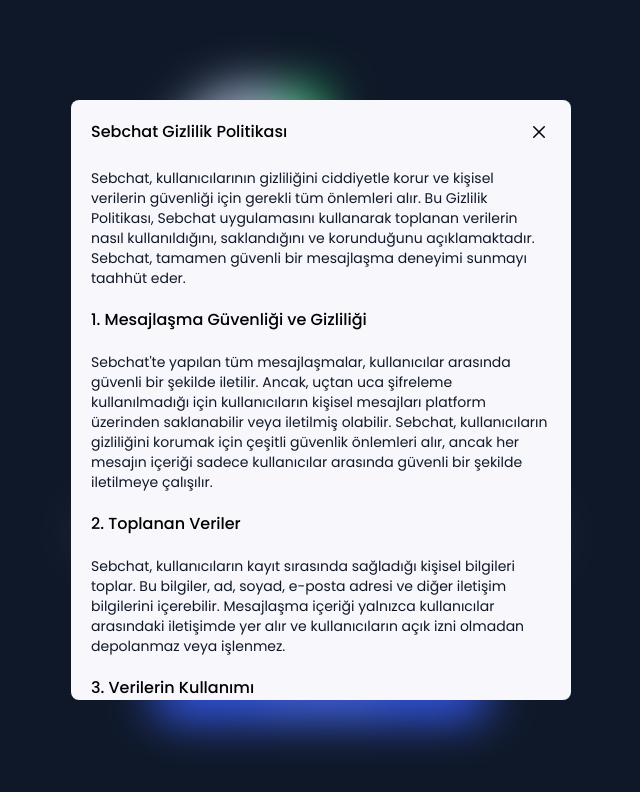
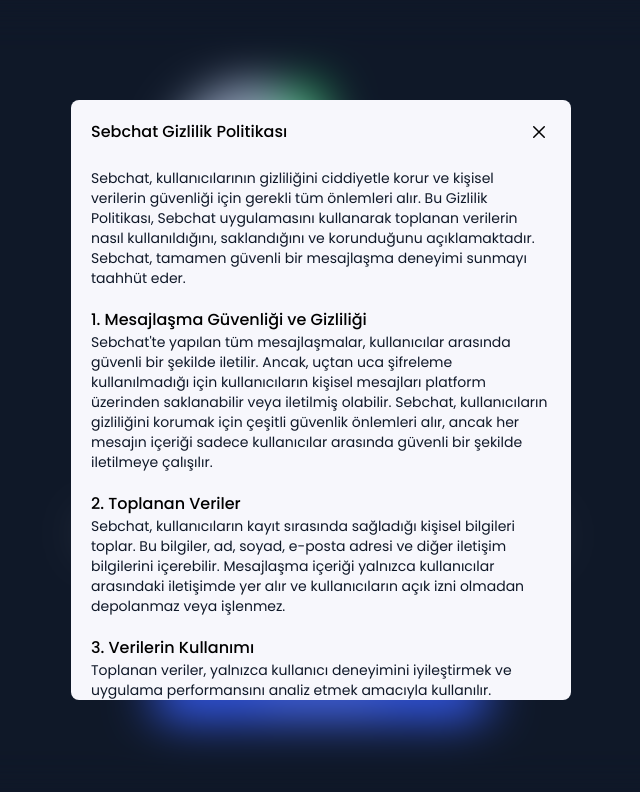
Before and after one commit to omercikan/sebchat, a React (Vite) app: page / in a window 1280 px wide. Both pictures are taken after a click on the element "Gizlilik Politikamız". Shown: the top 792 px of the page, without its empty margins (319-959 px from the left). Built offline with nearby package versions, Linux system fonts and the light colour scheme; no server answers.

Commit message:
Refactoring: rearranged privacy policy items

```diff
--- /dev/null
+++ b/src/components/Privacy/PolicyText.tsx
@@ -0,0 +1,7 @@
+import React from "react";
+
+const PolicyText: React.FC<{ policyContent: string }> = ({ policyContent }) => {
+  return <p className="mb-5 text-sm text-[#0F1828]">{policyContent}</p>;
+};
+
+export default PolicyText;
--- /dev/null
+++ b/src/components/Privacy/PolicyTitle.tsx
@@ -0,0 +1,7 @@
+import React from "react";
+
+const PolicyTitle: React.FC<{ policyTitle: string }> = ({ policyTitle }) => {
+  return <h2 className="font-medium">{policyTitle}</h2>;
+};
+
+export default PolicyTitle;
--- a/src/components/Privacy/PrivacyPolicy.tsx
+++ b/src/components/Privacy/PrivacyPolicy.tsx
@@ -2,6 +2,8 @@
 import { IoCloseOutline } from "react-icons/io5";
 import { CSSTransition } from "react-transition-group";
 import "./privacy-policy.scss";
+import PolicyText from "./PolicyText";
+import PolicyTitle from "./PolicyTitle";
 
 type PrivacyPolicyProps = {
   isOpenPrivacyModal: boolean;
@@ -39,78 +41,102 @@
             />
           </header>
 
-          <p className="mb-5 text-sm text-[#0F1828]">
-            Sebchat, kullanıcılarının gizliliğini ciddiyetle korur ve kişisel
+          <PolicyText
+            key="PolicyHeaderContent"
+            policyContent="Sebchat, kullanıcılarının gizliliğini ciddiyetle korur ve kişisel
             verilerin güvenliği için gerekli tüm önlemleri alır. Bu Gizlilik
             Politikası, Sebchat uygulamasını kullanarak toplanan verilerin nasıl
             kullanıldığını, saklandığını ve korunduğunu açıklamaktadır. Sebchat,
-            tamamen güvenli bir mesajlaşma deneyimi sunmayı taahhüt eder.
-          </p>
+            tamamen güvenli bir mesajlaşma deneyimi sunmayı taahhüt eder."
+          />
 
-          <h2 className="font-medium">1. Mesajlaşma Güvenliği ve Gizliliği</h2>
-          <p className="my-5 text-sm text-[#0F1828]">
-            Sebchat'te yapılan tüm mesajlaşmalar, kullanıcılar arasında güvenli
+          <PolicyTitle
+            policyTitle="1. Mesajlaşma Güvenliği ve Gizliliği"
+            key="PolictTitleOne"
+          />
+          <PolicyText
+            key="PolicyTextOne"
+            policyContent="Sebchat'te yapılan tüm mesajlaşmalar, kullanıcılar arasında güvenli
             bir şekilde iletilir. Ancak, uçtan uca şifreleme kullanılmadığı için
             kullanıcıların kişisel mesajları platform üzerinden saklanabilir
-            veya iletilmiş olabilir. Sebchat, kullanıcıların gizliliğini
-            korumak için çeşitli güvenlik önlemleri alır, ancak her mesajın
-            içeriği sadece kullanıcılar arasında güvenli bir şekilde iletilmeye
-            çalışılır.
-          </p>
+            veya iletilmiş olabilir. Sebchat, kullanıcıların gizliliğini korumak
+            için çeşitli güvenlik önlemleri alır, ancak her mesajın içeriği
+            sadece kullanıcılar arasında güvenli bir şekilde iletilmeye
+            çalışılır."
+          />
 
-          <h2 className="font-medium">2. Toplanan Veriler</h2>
-          <p className="my-5 text-sm text-[#0F1828]">
-            Sebchat, kullanıcıların kayıt sırasında sağladığı kişisel bilgileri
+          <PolicyTitle policyTitle="2. Toplanan Veriler" key="PolicyTitleTwo" />
+          <PolicyText
+            key="PolicyContentTwo"
+            policyContent="Sebchat, kullanıcıların kayıt sırasında sağladığı kişisel bilgileri
             toplar. Bu bilgiler, ad, soyad, e-posta adresi ve diğer iletişim
             bilgilerini içerebilir. Mesajlaşma içeriği yalnızca kullanıcılar
             arasındaki iletişimde yer alır ve kullanıcıların açık izni olmadan
-            depolanmaz veya işlenmez.
-          </p>
+            depolanmaz veya işlenmez."
+          />
 
-          <h2 className="font-medium">3. Verilerin Kullanımı</h2>
-          <p className="my-5 text-sm text-[#0F1828]">
-            Toplanan veriler, yalnızca kullanıcı deneyimini iyileştirmek ve
+          <PolicyTitle
+            key="PolicyTitleThree"
+            policyTitle="3. Verilerin Kullanımı"
+          />
+          <PolicyText
+            key="PolicyTextThree"
+            policyContent="Toplanan veriler, yalnızca kullanıcı deneyimini iyileştirmek ve
             uygulama performansını analiz etmek amacıyla kullanılır. Sebchat,
             mesaj içeriklerinizi görüntülemez veya bu içerikleri herhangi bir
-            amaçla kullanmaz.
-          </p>
+            amaçla kullanmaz."
+          />
 
-          <h2 className="font-medium">4. Verilerin Paylaşımı</h2>
-          <p className="my-5 text-sm text-[#0F1828]">
-            Sebchat, kullanıcıların kişisel bilgilerini veya mesaj içeriklerini
+          <PolicyTitle
+            key="PolicyTitleFour"
+            policyTitle="4. Verilerin Paylaşımı"
+          />
+          <PolicyText
+            key="PolicyTextFour"
+            policyContent="Sebchat, kullanıcıların kişisel bilgilerini veya mesaj içeriklerini
             üçüncü şahıslarla paylaşmaz, satmaz veya kiralamaz. Yalnızca yasal
             gereklilikler kapsamında, gerektiğinde yetkililerle anonim veriler
-            paylaşılabilir.
-          </p>
+            paylaşılabilir."
+          />
 
-          <h2 className="font-medium">5. Verilerin Saklanması</h2>
-          <p className="my-5 text-sm text-[#0F1828]">
-            Sebchat, mesaj içeriğini yalnızca iletilen süre boyunca geçici olarak
-            saklar ve sunuculardan otomatik olarak siler. Kişisel veriler ise
-            yalnızca hizmetlerin sağlanması için gerekli süre boyunca saklanır
-            ve ilgili yasalar çerçevesinde korunur.
-          </p>
+          <PolicyTitle
+            key="PolictTitleFive"
+            policyTitle="5. Verilerin Saklanması"
+          />
+          <PolicyText
+            key="PolictTetxFive"
+            policyContent="Sebchat, mesaj içeriğini yalnızca iletilen süre boyunca geçici
+            olarak saklar ve sunuculardan otomatik olarak siler. Kişisel veriler
+            ise yalnızca hizmetlerin sağlanması için gerekli süre boyunca
+            saklanır ve ilgili yasalar çerçevesinde korunur."
+          />
 
-          <h2 className="font-medium">6. Güvenlik</h2>
-          <p className="my-5 text-sm text-[#0F1828]">
-            Sebchat, kullanıcı verilerini korumak için endüstri standartlarında
+          <PolicyTitle key="PolicyTitleSix" policyTitle="6. Güvenlik" />
+          <PolicyText
+            key="PolicyTextSix"
+            policyContent="Sebchat, kullanıcı verilerini korumak için endüstri standartlarında
             güvenlik önlemleri uygular. Bununla birlikte, internet üzerinden
-            yapılan veri iletiminin %100 güvenli olduğu garanti edilemez.
-          </p>
+            yapılan veri iletiminin %100 güvenli olduğu garanti edilemez."
+          />
 
-          <h2 className="font-medium">7. Kullanıcı Hakları</h2>
-          <p className="my-5 text-sm text-[#0F1828]">
-            Kullanıcılar, kendilerine ait kişisel verilere erişim hakkına
+          <PolicyTitle
+            key="PolicyTitleSeven"
+            policyTitle="7. Kullanıcı Hakları"
+          />
+          <PolicyText
+            key="PolicyTextSeven"
+            policyContent="Kullanıcılar, kendilerine ait kişisel verilere erişim hakkına
             sahiptir. Ayrıca, verilerinin düzeltilmesini veya tamamen
-            silinmesini talep etme hakkına da sahiptirler.
-          </p>
+            silinmesini talep etme hakkına da sahiptirler."
+          />
 
-          <h2 className="font-medium">8. Değişiklikler</h2>
-          <p className="my-5 text-sm text-[#0F1828]">
-            Sebchat, Gizlilik Politikasını zaman zaman güncelleyebilir. Bu tür
+          <PolicyTitle key="PolicyTitleEight" policyTitle="8. Değişiklikler" />
+          <PolicyText
+            key="PolicyTextEight"
+            policyContent="Sebchat, Gizlilik Politikasını zaman zaman güncelleyebilir. Bu tür
             değişiklikler, uygulama üzerinden veya e-posta yoluyla kullanıcılara
-            bildirilecektir.
-          </p>
+            bildirilecektir."
+          />
         </div>
       </div>
     </CSSTransition>
```
